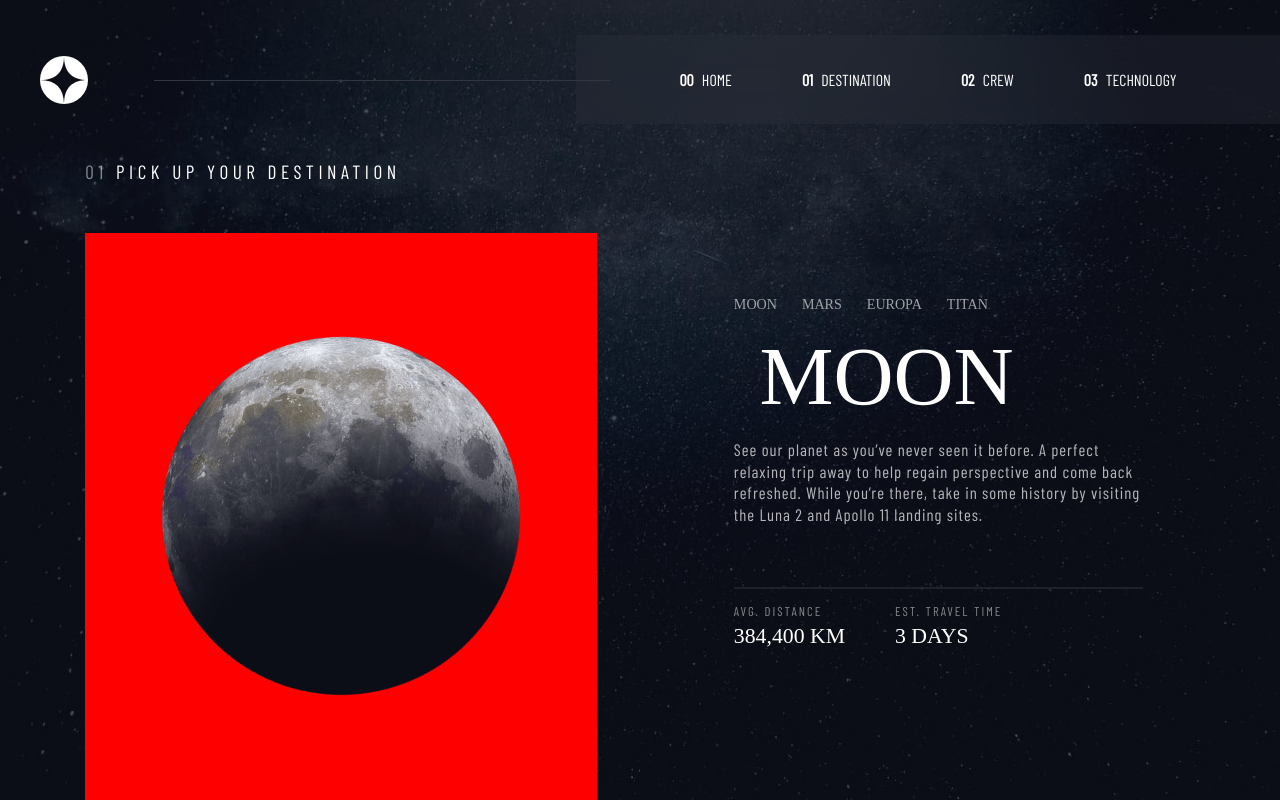
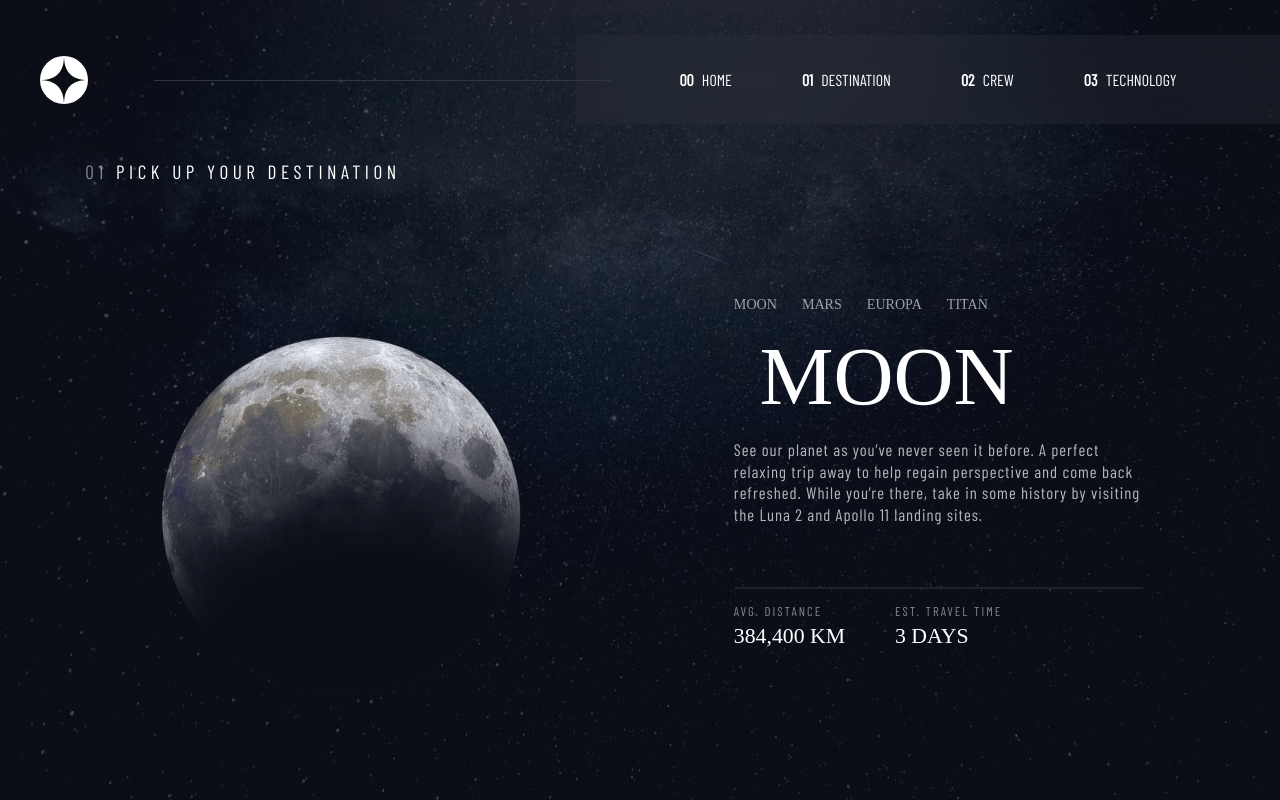
Before and after one commit to antonimatheus/Space-tourism-multi-page-website, a React (Vite) app: page /destination in a window 1280 px wide. Built offline with nearby package versions, Linux system fonts and the light colour scheme; a web font is replaced by a local one.

Commit message:
import images to Data

```diff
--- a/src/mainContent/crew/crew.jsx
+++ b/src/mainContent/crew/crew.jsx
@@ -1,12 +1,12 @@
 import React, { useState } from "react";
 import "./Crew.css"
 import NavBarCrew from "./navBarCrew";
-import { crew } from "../data";
+import { Data } from "../data";
 
 function Crew() {
 
     const [selectedName, setSelectedName] = useState("Douglas Hurley");
-    const selectedCrewMember = crew.find((item) => item.name === selectedName);
+    const selectedCrewMember = Data.crew.find((item) => item.name === selectedName);
 
     return (
         <div className="Crew--container">
--- a/src/mainContent/data.json
+++ b/src/mainContent/data.jsx
@@ -1,9 +1,25 @@
-{
+import React from "react"
+import moon from "../assets/assets/destination/image-moon.png"
+import mars from "../assets/assets/destination/image-mars.png"
+import europa from "../assets/assets/destination/image-europa.png"
+import titan from "../assets/assets/destination/image-titan.png"
+import douglas_hurley from "../assets/assets/crew/image-douglas-hurley.png"
+import Mark_Shuttleworth from "../assets/assets/crew/image-mark-shuttleworth.png"
+import Victor_Glover from "../assets/assets/crew/image-victor-glover.png"
+import Anousheh_Ansari from "../assets/assets/crew/image-anousheh-ansari.png"
+import launch_vehicle_portrait from "../assets/assets/technology/image-launch-vehicle-portrait.jpg"
+import launch_vehicle_landscape from "../assets/assets/technology/image-launch-vehicle-landscape.jpg"
+import spaceport_portrait from "../assets/assets/technology/image-spaceport-portrait.jpg"
+import spaceport_landscape from "../assets/assets/technology/image-spaceport-landscape.jpg"
+import space_capsule_portrait from "../assets/assets/technology/image-space-capsule-portrait.jpg"
+import space_capsule_landscape from "../assets/assets/technology/image-space-capsule-landscape.jpg"
+
+const Data = {
   "destinations": [
     {
       "name": "Moon",
       "images": {
-        "png": "./src/assets/assets/destination/image-moon.png",
+        "png": moon,
         "webp": "./src/assets/assets/destination/image-moon.webp"
       },
       "description": "See our planet as you’ve never seen it before. A perfect relaxing trip away to help regain perspective and come back refreshed. While you’re there, take in some history by visiting the Luna 2 and Apollo 11 landing sites.",
@@ -14,7 +30,7 @@
     {
       "name": "Mars",
       "images": {
-        "png": "./src/assets/assets/destination/image-mars.png",
+        "png": mars,
         "webp": "./src/assets/assets/destination/image-mars.webp"
       },
       "description": "Don’t forget to pack your hiking boots. You’ll need them to tackle Olympus Mons, the tallest planetary mountain in our solar system. It’s two and a half times the size of Everest!",
@@ -24,7 +40,7 @@
     {
       "name": "Europa",
       "images": {
-        "png": "./src/assets/assets/destination/image-europa.png",
+        "png": europa,
         "webp": "./src/assets/assets/destination/image-europa.webp"
       },
       "description": "The smallest of the four Galilean moons orbiting Jupiter, Europa is a winter lover’s dream. With an icy surface, it’s perfect for a bit of ice skating, curling, hockey, or simple relaxation in your snug wintery cabin.",
@@ -34,7 +50,7 @@
     {
       "name": "Titan",
       "images": {
-        "png": "./src/assets/assets/destination/image-titan.png",
+        "png": titan,
         "webp": "./src/assets/assets/destination/image-titan.webp"
       },
       "description": "The only moon known to have a dense atmosphere other than Earth, Titan is a home away from home (just a few hundred degrees colder!). As a bonus, you get striking views of the Rings of Saturn.",
@@ -47,7 +63,7 @@
     {
       "name": "Douglas Hurley",
       "images": {
-        "png": "./src/assets/assets/crew/image-douglas-hurley.png",
+        "png": douglas_hurley,
         "webp": "./src/assets/assets/crew/image-douglas-hurley.webp"
       },
       "role": "Commander",
@@ -56,7 +72,7 @@
     {
       "name": "Mark Shuttleworth",
       "images": {
-        "png": "./src/assets/assets/crew/image-mark-shuttleworth.png",
+        "png": Mark_Shuttleworth,
         "webp": "./src/assets/assets/crew/image-mark-shuttleworth.webp"
       },
       "role": "Mission Specialist",
@@ -65,7 +81,7 @@
     {
       "name": "Victor Glover",
       "images": {
-        "png": "./src/assets/assets/crew/image-victor-glover.png",
+        "png": Victor_Glover,
         "webp": "./src/assets/assets/crew/image-victor-glover.webp"
       },
       "role": "Pilot",
@@ -74,7 +90,7 @@
     {
       "name": "Anousheh Ansari",
       "images": {
-        "png": "./src/assets/assets/crew/image-anousheh-ansari.png",
+        "png": Anousheh_Ansari,
         "webp": "./src/assets/assets/crew/image-anousheh-ansari.webp"
       },
       "role": "Flight Engineer",
@@ -86,26 +102,28 @@
     {
       "name": "Launch vehicle",
       "images": {
-        "portrait": "./src/assets/assets/technology/image-launch-vehicle-portrait.jpg",
-        "landscape": "./src/assets/assets/technology/image-launch-vehicle-landscape.jpg"
+        "portrait": launch_vehicle_portrait,
+        "landscape": launch_vehicle_landscape
       },
       "description": "A launch vehicle or carrier rocket is a rocket-propelled vehicle used to carry a payload from Earth's surface to space, usually to Earth orbit or beyond. Our WEB-X carrier rocket is the most powerful in operation. Standing 150 metres tall, it's quite an awe-inspiring sight on the launch pad!"
     },
     {
       "name": "Spaceport",
       "images": {
-        "portrait": "./src/assets/assets/technology/image-spaceport-portrait.jpg",
-        "landscape": "./src/assets/assets/technology/image-spaceport-landscape.jpg"
+        "portrait": spaceport_portrait,
+        "landscape": spaceport_landscape
       },
       "description": "A spaceport or cosmodrome is a site for launching (or receiving) spacecraft, by analogy to the seaport for ships or airport for aircraft. Based in the famous Cape Canaveral, our spaceport is ideally situated to take advantage of the Earth’s rotation for launch."
     },
     {
       "name": "Space capsule",
       "images": {
-        "portrait": "./src/assets/assets/technology/image-space-capsule-portrait.jpg",
-        "landscape": "./src/assets/assets/technology/image-space-capsule-landscape.jpg"
+        "portrait": space_capsule_portrait,
+        "landscape": space_capsule_landscape
       },
       "description": "A space capsule is an often-crewed spacecraft that uses a blunt-body reentry capsule to reenter the Earth's atmosphere without wings. Our capsule is where you'll spend your time during the flight. It includes a space gym, cinema, and plenty of other activities to keep you entertained."
     }
   ]
 }
+
+export {Data}
--- a/src/mainContent/destination/Destination.css
+++ b/src/mainContent/destination/Destination.css
@@ -48,7 +48,6 @@
     align-items: center;
     width: 100%;
     height: 100%;
-    background-color: red;
 }
 
 .Destination--img img {
--- a/src/mainContent/destination/destination.jsx
+++ b/src/mainContent/destination/destination.jsx
@@ -1,13 +1,13 @@
 import React, { useState } from "react";
 import "./Destination.css";
 
-import { destinations } from "../data";
+import { Data } from "../data";
 import NavBarDestination from "./navBarDestinations";
 
 function Destination() {
 
     const [selectedDestination, setSelectedDestination] = useState("Moon");
-    const selectedDestinationInfo = destinations.find((item) => item.name === selectedDestination)
+    const selectedDestinationInfo = Data.destinations.find((item) => item.name === selectedDestination)
 
     return (
         <div className="Destination--container">
--- a/src/mainContent/technology/Technology.css
+++ b/src/mainContent/technology/Technology.css
@@ -127,6 +127,7 @@
 }
 
 .Technology--img img {
+    display: flex;
     position: absolute;
     top: 50%;
     right: 0%;
--- a/src/mainContent/technology/technology.jsx
+++ b/src/mainContent/technology/technology.jsx
@@ -1,12 +1,12 @@
 import React, { useState } from "react";
 import "./Technology.css"
 import NavBarTechnology from "./navBarTechnology";
-import { technology } from "../data";
+import { Data } from "../data";
 
 function Technology() {
 
     const [starShip, setStarShip] = useState("Launch vehicle")
-    const selectStarShip = technology.find((item) => item.name === starShip)
+    const selectStarShip = Data.technology.find((item) => item.name === starShip)
 
     return (
         <div className="Technology--container">
```
